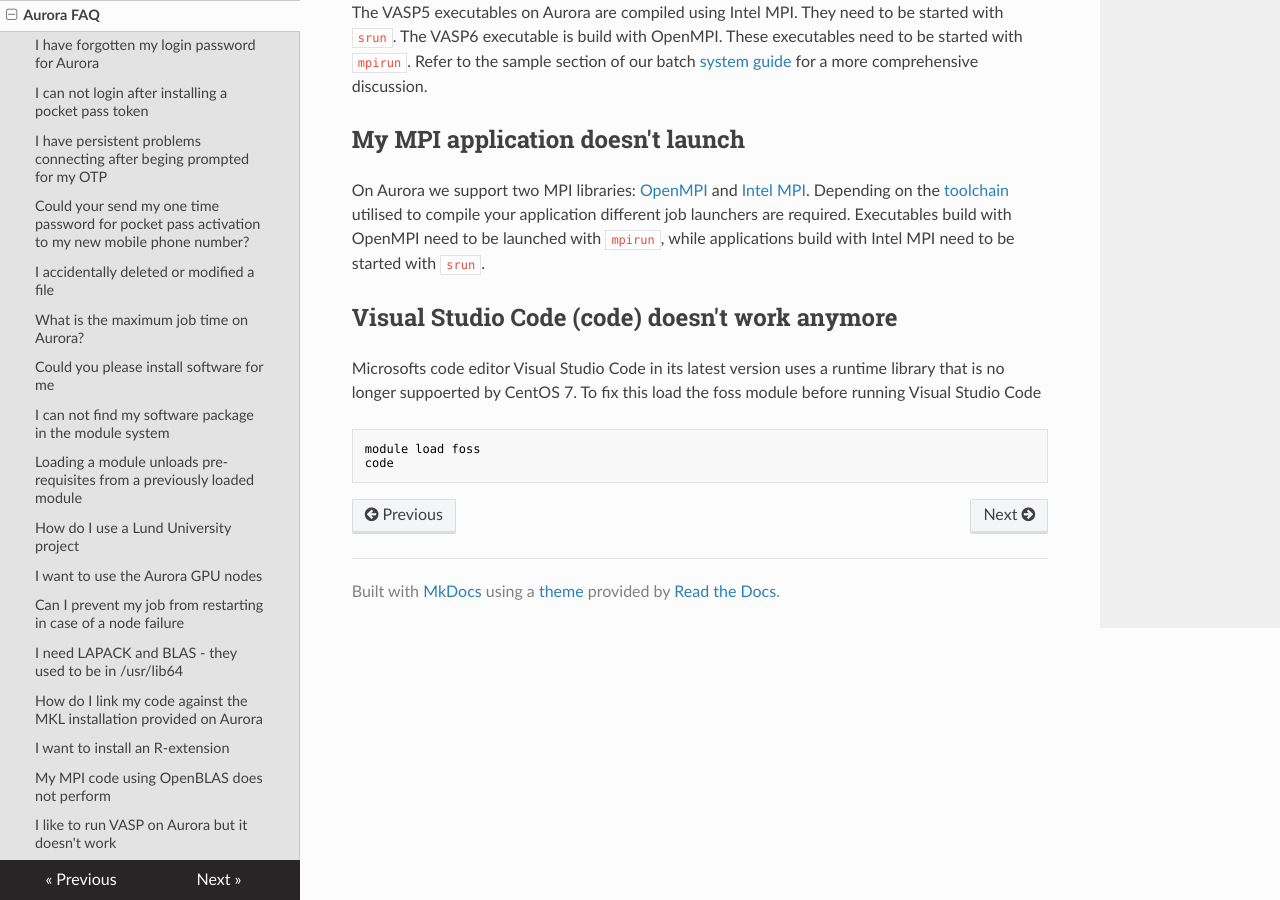
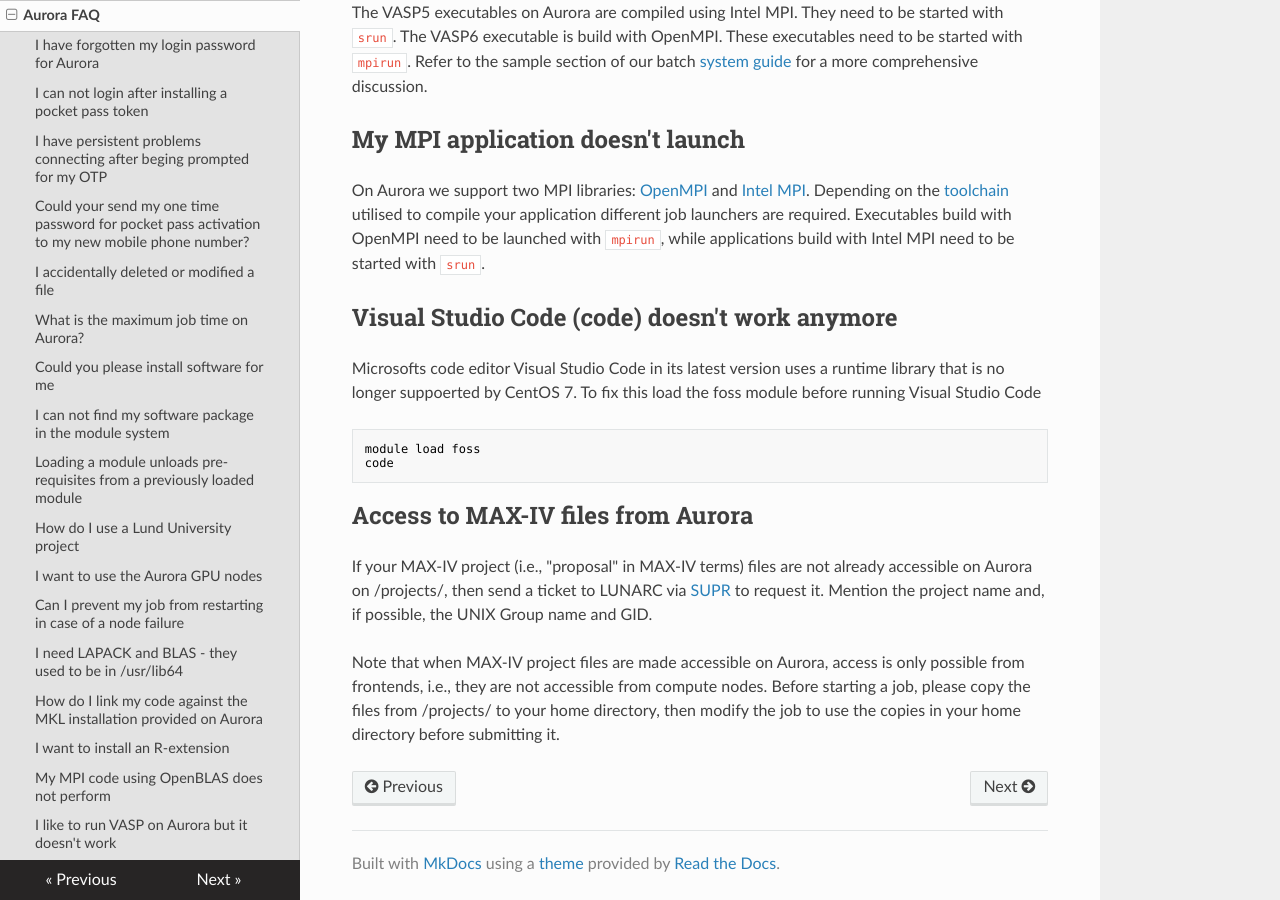
Before and after one commit to lunarc/lunarc_docs, an MkDocs documentation site: the page built from docs/aurora_faq.md, in a window 1280 px wide and 900 px high, scrolled down 4185 px. Built offline with MkDocs 1.6.1, drawn with Linux system fonts in a browser that asks for light colours; nearby versions of some CDN libraries.

Commit message:
Update aurora_faq.md
Added MAX IV missing project files info

````diff
--- a/docs/aurora_faq.md
+++ b/docs/aurora_faq.md
@@ -111,3 +111,9 @@ Microsofts code editor Visual Studio Code in its latest version uses a runtime l
 module load foss
 code
 ```
+
+## Access to MAX-IV files from Aurora
+
+If your MAX-IV project (i.e., "proposal" in MAX-IV terms) files are not already accessible on Aurora on /projects/, then send a ticket to LUNARC via [SUPR](https://supr.snic.se/support/) to request it. Mention the project name and, if possible, the UNIX Group name and GID.
+
+Note that when MAX-IV project files are made accessible on Aurora, access is only possible from frontends, i.e., they are not accessible from compute nodes. Before starting a job, please copy the files from /projects/<group name> to your home directory, then modify the job to use the copies in your home directory before submitting it.
````
